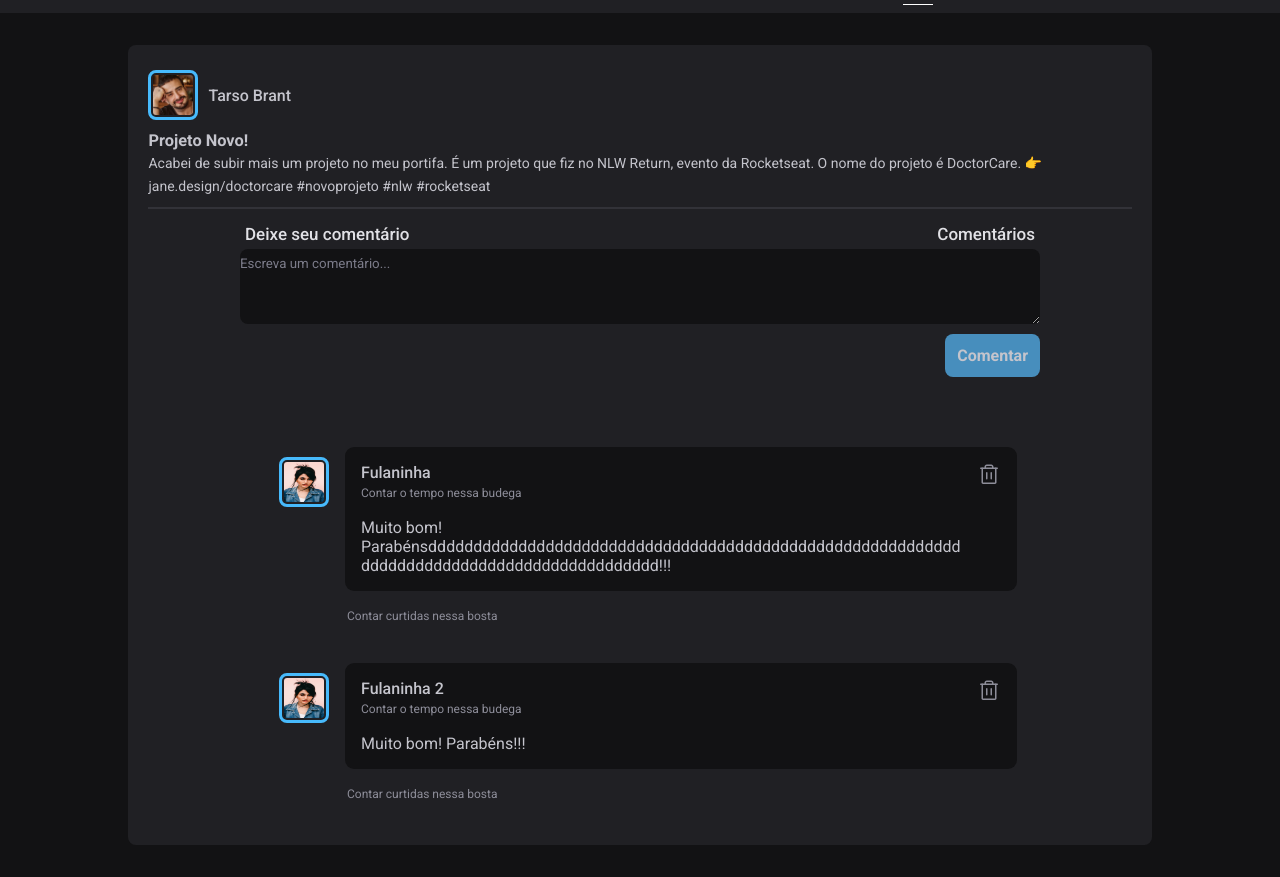
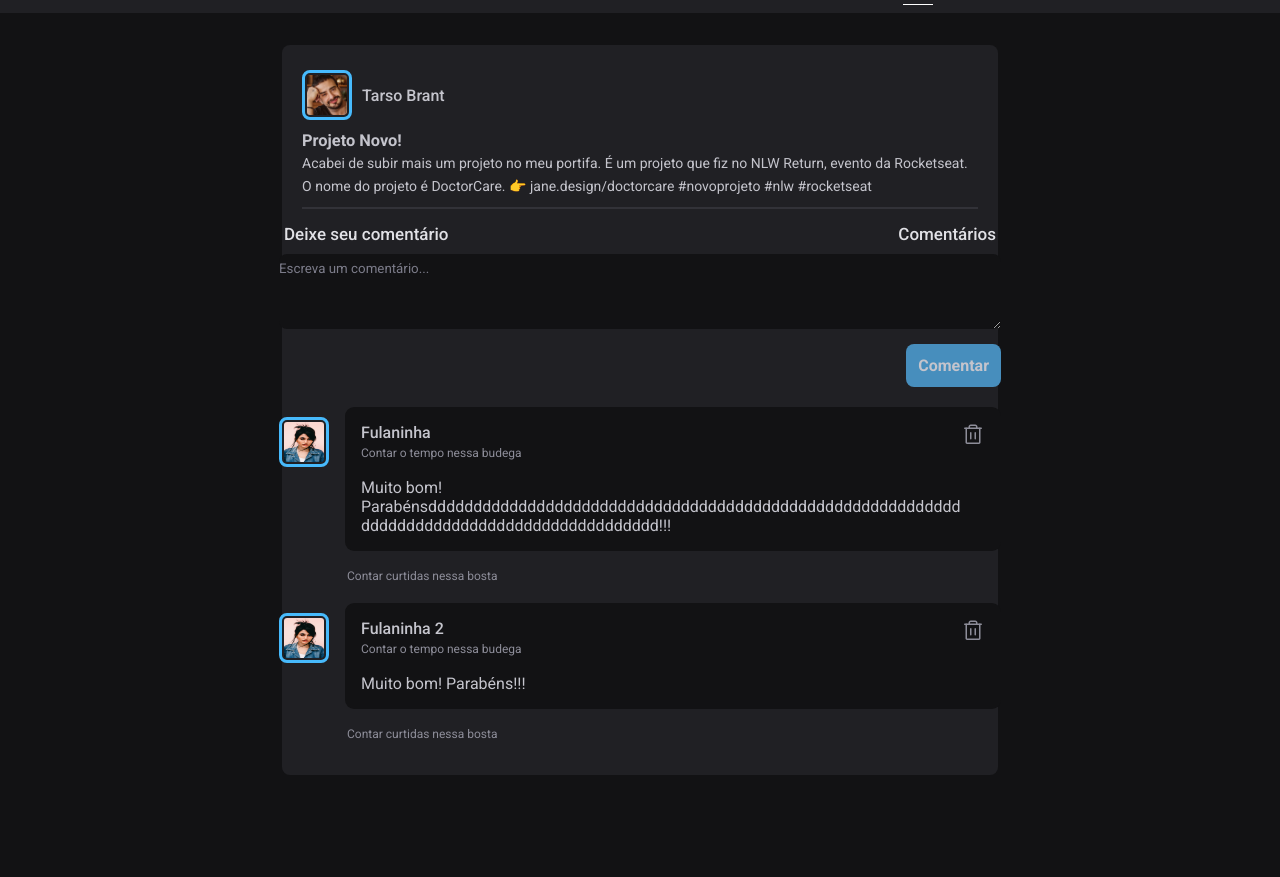
Before and after one commit to carolferraz/connect-ada-OiDevs, a website with bundled scripts: page pages/Feed/feed.html in a window 1280 px wide. Shown: the part 57-934 px from the top of the page. After the commit the page ends 864 px from the top, so only its background shows below. Built offline with nearby package versions, Linux system fonts and the light colour scheme.

Commit message:
ajustes front end estático comentários

```diff
--- a/styles/styles.css
+++ b/styles/styles.css
@@ -505,7 +505,7 @@ main#feed {
   padding-left: 2%;
   padding-right: 2%;
   /* height: 102px; */
-  /* width: 70%; */
+  width: 70%;
   background: #202024;
   border-radius: 8px;
   display: flex;
@@ -543,11 +543,17 @@ main#feed {
 }
 
 /* COMENTÁRIO CARD */
+.vrau{
+  display: flex;
+  flex-direction: column;
+  align-self: center;
+  /* border: 1px solid pink; */
+}
+
 .comment-input {
   display: flex;
   flex-direction: column;
-  /* justify-content: center; */
-  margin-bottom: 60px;
+  margin-bottom: 20px;
 }
 
 .comment-button {
@@ -566,15 +572,11 @@ main#feed {
   color: var(--placeholder);
   line-height: 30px;
 }
-.vrau {
-  /* border: 1px solid red; */
-  width: fit-content;
-  align-self: center;
-}
+
 .comment-head {
   display: flex;
   justify-content: space-between;
-  /* border: 1px solid red; */
+  /* border: 1px solid rgb(210, 22, 144); */
 }
 
 .open-comments{
@@ -584,22 +586,21 @@ main#feed {
 }
 
 textarea {
-  min-width: 800px;
-  max-width: 800px;
+  min-width: 100%;
+  max-width: 100%;
   border: none;
   background: var(--bg);
   -webkit-border-radius: 8px;
   -moz-border-radius: 8px;
   border-radius: 8px;
-  justify-content: center;
   color: var(--text);
+  margin: 5px 0px;
 }
 
 .comment-card {
   /* border: 1px solid red; */
   display: flex;
-  justify-content: center;
-  margin: 10px 40px;
+  justify-content: space-around;
 }
 
 .comment-content {
@@ -608,13 +609,14 @@ textarea {
 }
 
 .comment {
-  width: 100%;
-  justify-content: space-between;
+  width: fit-content;
+  /* justify-content: space-between; */
   margin-left: 16px;
   background-color: var(--bg);
   border-radius: 9px;
   padding: 16px;
   display: flex;
+  /* border: 1px solid aqua; */
 }
 
 .info-text {
```
Also changed, not shown: pages/Feed/feed.html (+4 -2 lines).
